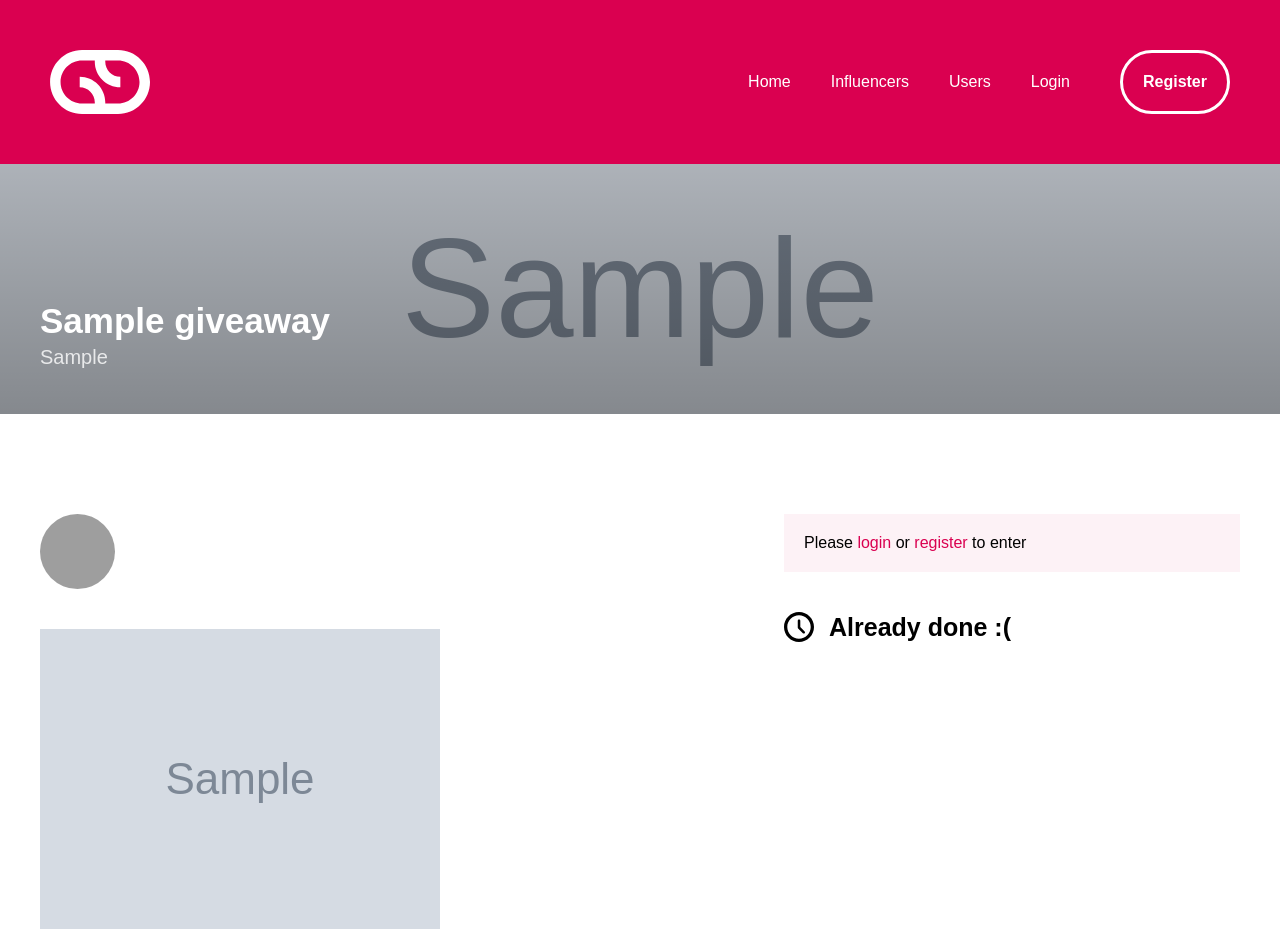
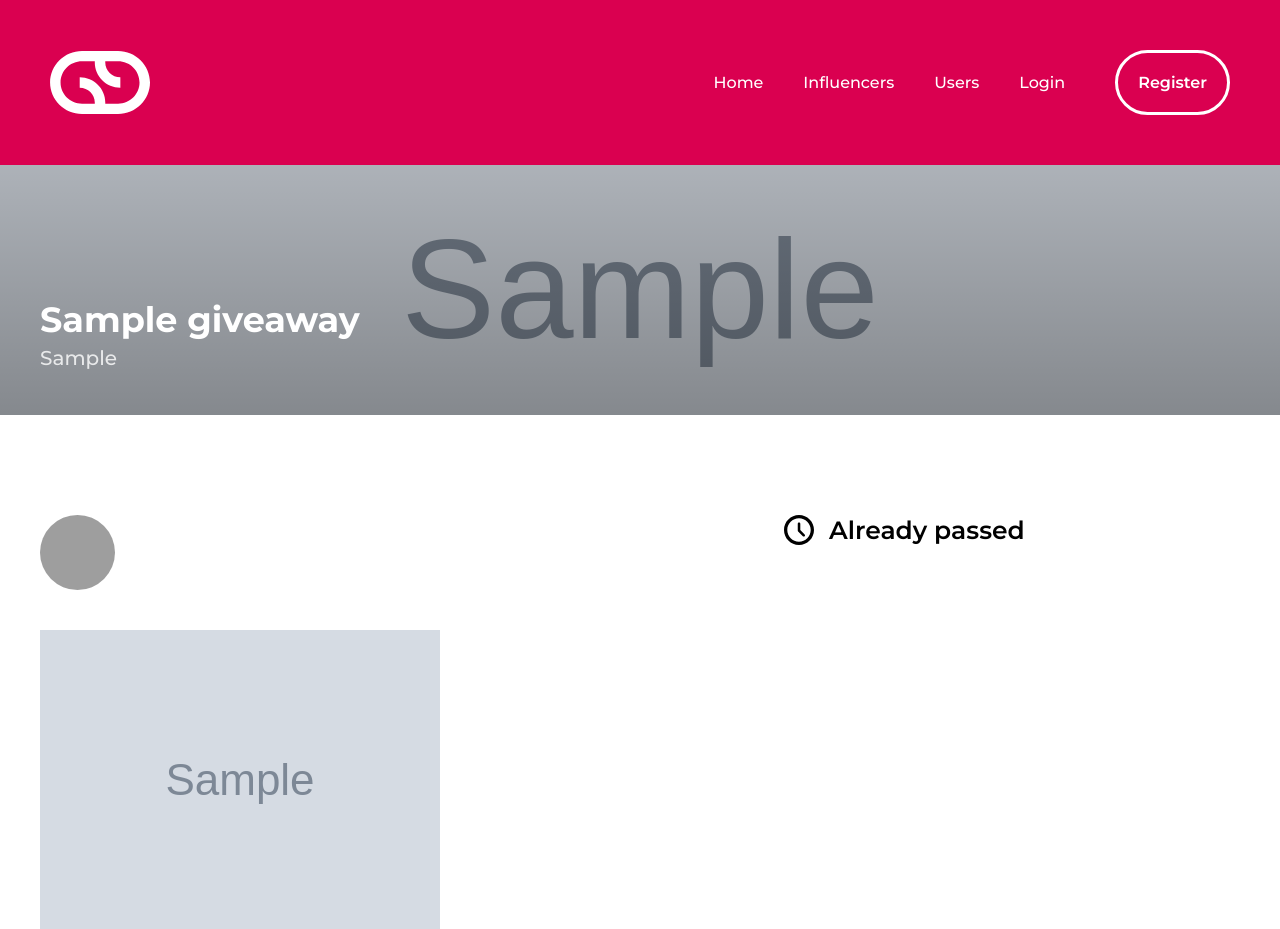
Before and after one commit to GrandGiveaways/GrandGiveaways.github.io, a PHP site: page /giveaway.php?id=1 in a window 1280 px wide. Shown: the top 929 px of the page. Run offline with PHP 8.4, Linux system fonts and the light colour scheme; tables that the repository leaves empty or names only in its code hold one stand-in row (values such as "Sample post"); grey boxes marked "Sample" are stand-in pictures; a stand-in replaces the project's code that opens the database connection; grey boxes are pictures that could not be loaded.

Commit message:
Add montserrat font

```diff
--- a/giveaway.php
+++ b/giveaway.php
@@ -37,6 +37,7 @@
 </div>
 
 <div class="g_right">
+  <?php if (!$g_passed): ?>
   <div class="g_entries">
     <?php
     if (isset($_SESSION["username"])) {
@@ -58,6 +59,7 @@
     }
     ?>
   </div>
+  <?php endif; ?>
   <div class="g_expires">
     <img class="g_expires_icon" src="/resources/clock.svg">
     <span class="g_expires_text">
@@ -66,7 +68,7 @@
         $diff = $g_expiration->diff($now);
         echo "Ending in " . $diff->format("%a") . " days";
       } else {
-        echo "Already done :(";
+        echo "Already passed";
       }
       ?>
     </span>
--- a/style.css
+++ b/style.css
@@ -1,3 +1,5 @@
+
+@import url('https://fonts.googleapis.com/css2?family=Montserrat:ital,wght@0,400;0,500;0,600;0,700;1,500&display=swap');
 
 :root {
     --theme: #da0050;
```
